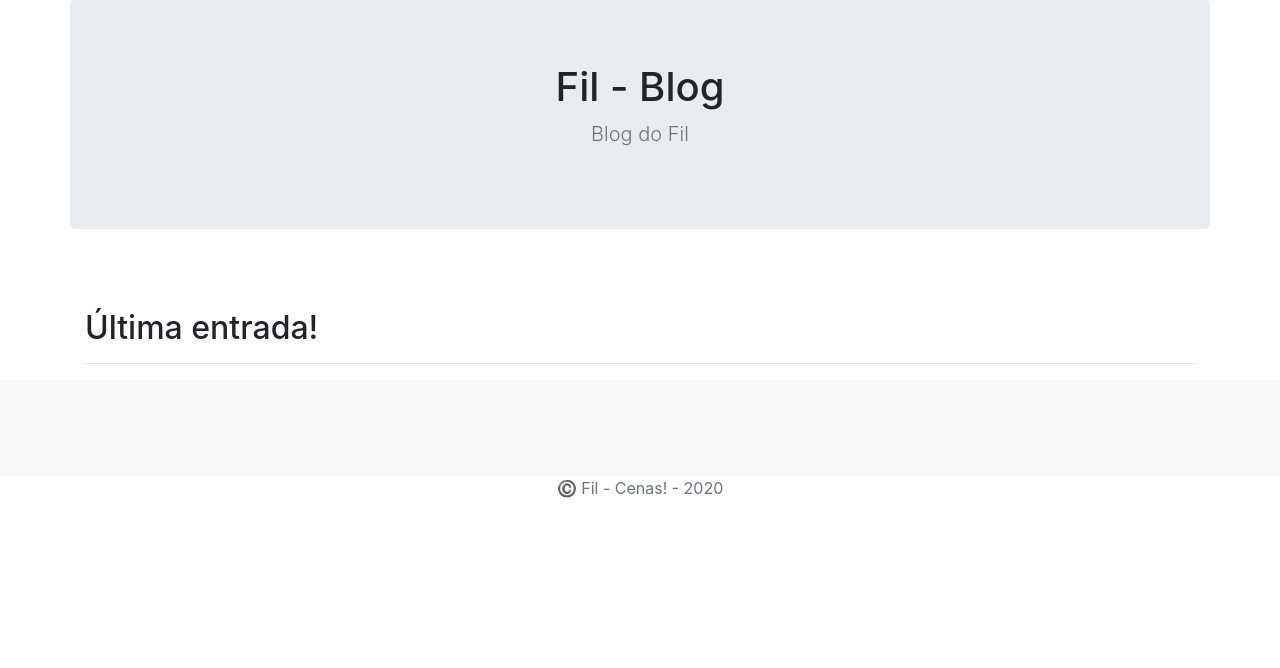
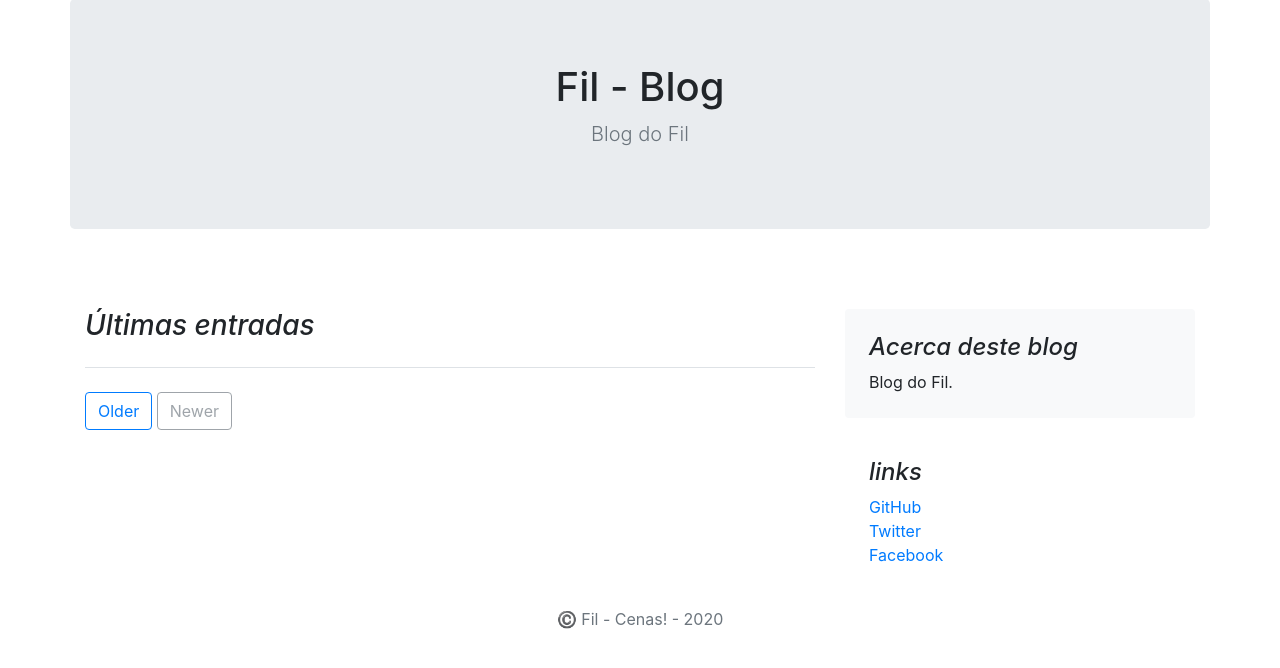
Before and after one commit to xfil/portfolio-proj, a Django app: page /blog/ in a window 1280 px wide. Shown: the part 57-725 px from the top of the page. Run offline with Django 3.2, Linux system fonts and the light colour scheme; data that the repository does not hold is empty; some libraries are stand-ins or nearby versions.

Commit message:
commit009

```diff
--- a/blog/templates/blog/allblogs.html
+++ b/blog/templates/blog/allblogs.html
@@ -42,7 +42,12 @@
   </style>
   <!-- Custom styles for this template -->
   <link href="album.css" rel="stylesheet">
+  <!-- Custom styles for this template -->
+  <link href="https://fonts.googleapis.com/css?family=Playfair+Display:700,900" rel="stylesheet">
+  <!-- Custom styles for this template -->
+  <link href="blog.css" rel="stylesheet">
 </head>
+
 <body>
   <header>
     <nav class="navbar navbar-expand-lg navbar-dark bg-dark">
@@ -67,157 +72,148 @@
         <h1>Fil - Blog</h1>
         <p class="lead text-muted">Blog do Fil</p>
       </div>
+      <!--
       <div class="container">
       <br />
       <br />
       <h2>Última entrada!</h2>
-        <hr />
     </div>
+  -->
 </section>
 
-    <div class="album py-5 bg-light">
-      <div class="container">
+<br />
+<br />
 
-        <div class="row">
-
-          {% for job in jobs.all %}
-          <div class="col-md-4">
-            <div class="card mb-4 shadow-sm">
-              <img class="card-img-top" src="{{ job.image.url }}"/>
-              <div class="card-body">
-                <p class="card-text">{{ job.summary }}</p>
+<!--
+<div class="jumbotron p-4 p-md-5 text-white rounded bg-dark">
+<div class="col-md-6 px-0">
+<h1 class="display-4 font-italic">Title of a longer featured blog post</h1>
+<p class="lead my-3">Multiple lines of text that form the lede, informing new readers quickly and efficiently about what’s most interesting in this post’s contents.</p>
+<p class="lead mb-0"><a href="#" class="text-white font-weight-bold">Continue reading...</a></p>
 </div>
 </div>
+
+<div class="row mb-2">
+<div class="col-md-6">
+<div class="row no-gutters border rounded overflow-hidden flex-md-row mb-4 shadow-sm h-md-250 position-relative">
+<div class="col p-4 d-flex flex-column position-static">
+<strong class="d-inline-block mb-2 text-primary">World</strong>
+<h3 class="mb-0">Featured post</h3>
+<div class="mb-1 text-muted">Nov 12</div>
+<p class="card-text mb-auto">This is a wider card with supporting text below as a natural lead-in to additional content.</p>
+<a href="#" class="stretched-link">Continue reading</a>
 </div>
-          {% endfor %}
-  <!--
-          <div class="col-md-4">
-            <div class="card mb-4 shadow-sm">
-              <svg class="bd-placeholder-img card-img-top" width="100%" height="225" xmlns="http://www.w3.org/2000/svg" preserveAspectRatio="xMidYMid slice" focusable="false" role="img" aria-label="Placeholder: Thumbnail"><title>Placeholder</title><rect width="100%" height="100%" fill="#55595c"/><text x="50%" y="50%" fill="#eceeef" dy=".3em">Thumbnail</text></svg>
-              <div class="card-body">
-                <p class="card-text">This is a wider card with supporting text below as a natural lead-in to additional content. This content is a little bit longer.</p>
-                <div class="d-flex justify-content-between align-items-center">
-                  <div class="btn-group">
-                    <button type="button" class="btn btn-sm btn-outline-secondary">View</button>
-                    <button type="button" class="btn btn-sm btn-outline-secondary">Edit</button>
-                  </div>
-                  <small class="text-muted">9 mins</small>
-                </div>
+
+<div class="col-auto d-none d-lg-block">
+<svg class="bd-placeholder-img" width="200" height="250" xmlns="http://www.w3.org/2000/svg" preserveAspectRatio="xMidYMid slice" focusable="false" role="img" aria-label="Placeholder: Thumbnail"><title>Placeholder</title><rect width="100%" height="100%" fill="#55595c"/><text x="50%" y="50%" fill="#eceeef" dy=".3em">Thumbnail</text></svg>
 </div>
 </div>
 </div>
 
-          <div class="col-md-4">
-            <div class="card mb-4 shadow-sm">
-              <svg class="bd-placeholder-img card-img-top" width="100%" height="225" xmlns="http://www.w3.org/2000/svg" preserveAspectRatio="xMidYMid slice" focusable="false" role="img" aria-label="Placeholder: Thumbnail"><title>Placeholder</title><rect width="100%" height="100%" fill="#55595c"/><text x="50%" y="50%" fill="#eceeef" dy=".3em">Thumbnail</text></svg>
-              <div class="card-body">
-                <p class="card-text">This is a wider card with supporting text below as a natural lead-in to additional content. This content is a little bit longer.</p>
-                <div class="d-flex justify-content-between align-items-center">
-                  <div class="btn-group">
-                    <button type="button" class="btn btn-sm btn-outline-secondary">View</button>
-                    <button type="button" class="btn btn-sm btn-outline-secondary">Edit</button>
+<div class="col-md-6">
+<div class="row no-gutters border rounded overflow-hidden flex-md-row mb-4 shadow-sm h-md-250 position-relative">
+<div class="col p-4 d-flex flex-column position-static">
+<strong class="d-inline-block mb-2 text-success">Design</strong>
+<h3 class="mb-0">Post title</h3>
+<div class="mb-1 text-muted">Nov 11</div>
+<p class="mb-auto">This is a wider card with supporting text below as a natural lead-in to additional content.</p>
+<a href="#" class="stretched-link">Continue reading</a>
 </div>
-                  <small class="text-muted">9 mins</small>
-                </div>
-              </div>
-            </div>
-          </div>
-
-          <div class="col-md-4">
-            <div class="card mb-4 shadow-sm">
-              <svg class="bd-placeholder-img card-img-top" width="100%" height="225" xmlns="http://www.w3.org/2000/svg" preserveAspectRatio="xMidYMid slice" focusable="false" role="img" aria-label="Placeholder: Thumbnail"><title>Placeholder</title><rect width="100%" height="100%" fill="#55595c"/><text x="50%" y="50%" fill="#eceeef" dy=".3em">Thumbnail</text></svg>
-              <div class="card-body">
-                <p class="card-text">This is a wider card with supporting text below as a natural lead-in to additional content. This content is a little bit longer.</p>
-                <div class="d-flex justify-content-between align-items-center">
-                  <div class="btn-group">
-                    <button type="button" class="btn btn-sm btn-outline-secondary">View</button>
-                    <button type="button" class="btn btn-sm btn-outline-secondary">Edit</button>
-                  </div>
-                  <small class="text-muted">9 mins</small>
-                </div>
-              </div>
-            </div>
-          </div>
-          <div class="col-md-4">
-            <div class="card mb-4 shadow-sm">
-              <svg class="bd-placeholder-img card-img-top" width="100%" height="225" xmlns="http://www.w3.org/2000/svg" preserveAspectRatio="xMidYMid slice" focusable="false" role="img" aria-label="Placeholder: Thumbnail"><title>Placeholder</title><rect width="100%" height="100%" fill="#55595c"/><text x="50%" y="50%" fill="#eceeef" dy=".3em">Thumbnail</text></svg>
-              <div class="card-body">
-                <p class="card-text">This is a wider card with supporting text below as a natural lead-in to additional content. This content is a little bit longer.</p>
-                <div class="d-flex justify-content-between align-items-center">
-                  <div class="btn-group">
-                    <button type="button" class="btn btn-sm btn-outline-secondary">View</button>
-                    <button type="button" class="btn btn-sm btn-outline-secondary">Edit</button>
-                  </div>
-                  <small class="text-muted">9 mins</small>
-                </div>
-              </div>
-            </div>
-          </div>
-          <div class="col-md-4">
-            <div class="card mb-4 shadow-sm">
-              <svg class="bd-placeholder-img card-img-top" width="100%" height="225" xmlns="http://www.w3.org/2000/svg" preserveAspectRatio="xMidYMid slice" focusable="false" role="img" aria-label="Placeholder: Thumbnail"><title>Placeholder</title><rect width="100%" height="100%" fill="#55595c"/><text x="50%" y="50%" fill="#eceeef" dy=".3em">Thumbnail</text></svg>
-              <div class="card-body">
-                <p class="card-text">This is a wider card with supporting text below as a natural lead-in to additional content. This content is a little bit longer.</p>
-                <div class="d-flex justify-content-between align-items-center">
-                  <div class="btn-group">
-                    <button type="button" class="btn btn-sm btn-outline-secondary">View</button>
-                    <button type="button" class="btn btn-sm btn-outline-secondary">Edit</button>
-                  </div>
-                  <small class="text-muted">9 mins</small>
-                </div>
-              </div>
-            </div>
-          </div>
-
-          <div class="col-md-4">
-            <div class="card mb-4 shadow-sm">
-              <svg class="bd-placeholder-img card-img-top" width="100%" height="225" xmlns="http://www.w3.org/2000/svg" preserveAspectRatio="xMidYMid slice" focusable="false" role="img" aria-label="Placeholder: Thumbnail"><title>Placeholder</title><rect width="100%" height="100%" fill="#55595c"/><text x="50%" y="50%" fill="#eceeef" dy=".3em">Thumbnail</text></svg>
-              <div class="card-body">
-                <p class="card-text">This is a wider card with supporting text below as a natural lead-in to additional content. This content is a little bit longer.</p>
-                <div class="d-flex justify-content-between align-items-center">
-                  <div class="btn-group">
-                    <button type="button" class="btn btn-sm btn-outline-secondary">View</button>
-                    <button type="button" class="btn btn-sm btn-outline-secondary">Edit</button>
-                  </div>
-                  <small class="text-muted">9 mins</small>
-                </div>
-              </div>
-            </div>
-          </div>
-          <div class="col-md-4">
-            <div class="card mb-4 shadow-sm">
-              <svg class="bd-placeholder-img card-img-top" width="100%" height="225" xmlns="http://www.w3.org/2000/svg" preserveAspectRatio="xMidYMid slice" focusable="false" role="img" aria-label="Placeholder: Thumbnail"><title>Placeholder</title><rect width="100%" height="100%" fill="#55595c"/><text x="50%" y="50%" fill="#eceeef" dy=".3em">Thumbnail</text></svg>
-              <div class="card-body">
-                <p class="card-text">This is a wider card with supporting text below as a natural lead-in to additional content. This content is a little bit longer.</p>
-                <div class="d-flex justify-content-between align-items-center">
-                  <div class="btn-group">
-                    <button type="button" class="btn btn-sm btn-outline-secondary">View</button>
-                    <button type="button" class="btn btn-sm btn-outline-secondary">Edit</button>
-                  </div>
-                  <small class="text-muted">9 mins</small>
-                </div>
-              </div>
-            </div>
-          </div>
-          <div class="col-md-4">
-            <div class="card mb-4 shadow-sm">
-              <svg class="bd-placeholder-img card-img-top" width="100%" height="225" xmlns="http://www.w3.org/2000/svg" preserveAspectRatio="xMidYMid slice" focusable="false" role="img" aria-label="Placeholder: Thumbnail"><title>Placeholder</title><rect width="100%" height="100%" fill="#55595c"/><text x="50%" y="50%" fill="#eceeef" dy=".3em">Thumbnail</text></svg>
-              <div class="card-body">
-                <p class="card-text">This is a wider card with supporting text below as a natural lead-in to additional content. This content is a little bit longer.</p>
-                <div class="d-flex justify-content-between align-items-center">
-                  <div class="btn-group">
-                    <button type="button" class="btn btn-sm btn-outline-secondary">View</button>
-                    <button type="button" class="btn btn-sm btn-outline-secondary">Edit</button>
-                  </div>
-                  <small class="text-muted">9 mins</small>
-                </div>
-              </div>
+<div class="col-auto d-none d-lg-block">
+<svg class="bd-placeholder-img" width="200" height="250" xmlns="http://www.w3.org/2000/svg" preserveAspectRatio="xMidYMid slice" focusable="false" role="img" aria-label="Placeholder: Thumbnail"><title>Placeholder</title><rect width="100%" height="100%" fill="#55595c"/><text x="50%" y="50%" fill="#eceeef" dy=".3em">Thumbnail</text></svg>
 </div>
 </div>
 </div>
 </div>
 </div>
 -->
+
+<main role="main" class="container">
+  <div class="row">
+    <div class="col-md-8 blog-main">
+      <h3 class="pb-4 mb-4 font-italic border-bottom">
+        Últimas entradas
+      </h3>
+{% for blog in blogs.all %}
+      <div class="blog-post">
+        <h2 class="blog-post-title">{{ blog.title }}</h2>
+        <p class="blog-post-meta"><a href="#">{{ blog.pubdate }} Fil</a></p>
+
+        <img class="img-fluid"src="{{ blog.image.url }}" width=600px />
+        <p>{{ blog.body }}</p>
+      </div><!-- /.blog-post -->
+      {% endfor %}
+
+<!--
+      <div class="blog-post">
+        <h2 class="blog-post-title">Another blog post</h2>
+        <p class="blog-post-meta">December 23, 2013 by <a href="#">Jacob</a></p>
+
+        <p>Cum sociis natoque penatibus et magnis <a href="#">dis parturient montes</a>, nascetur ridiculus mus. Aenean eu leo quam. Pellentesque ornare sem lacinia quam venenatis vestibulum. Sed posuere consectetur est at lobortis. Cras mattis consectetur purus sit amet fermentum.</p>
+        <blockquote>
+          <p>Curabitur blandit tempus porttitor. <strong>Nullam quis risus eget urna mollis</strong> ornare vel eu leo. Nullam id dolor id nibh ultricies vehicula ut id elit.</p>
+        </blockquote>
+        <p>Etiam porta <em>sem malesuada magna</em> mollis euismod. Cras mattis consectetur purus sit amet fermentum. Aenean lacinia bibendum nulla sed consectetur.</p>
+        <p>Vivamus sagittis lacus vel augue laoreet rutrum faucibus dolor auctor. Duis mollis, est non commodo luctus, nisi erat porttitor ligula, eget lacinia odio sem nec elit. Morbi leo risus, porta ac consectetur ac, vestibulum at eros.</p>
+      </div><!-- /.blog-post -->
+<!--
+      <div class="blog-post">
+        <h2 class="blog-post-title">New feature</h2>
+        <p class="blog-post-meta">December 14, 2013 by <a href="#">Chris</a></p>
+
+        <p>Cum sociis natoque penatibus et magnis dis parturient montes, nascetur ridiculus mus. Aenean lacinia bibendum nulla sed consectetur. Etiam porta sem malesuada magna mollis euismod. Fusce dapibus, tellus ac cursus commodo, tortor mauris condimentum nibh, ut fermentum massa justo sit amet risus.</p>
+        <ul>
+          <li>Praesent commodo cursus magna, vel scelerisque nisl consectetur et.</li>
+          <li>Donec id elit non mi porta gravida at eget metus.</li>
+          <li>Nulla vitae elit libero, a pharetra augue.</li>
+        </ul>
+        <p>Etiam porta <em>sem malesuada magna</em> mollis euismod. Cras mattis consectetur purus sit amet fermentum. Aenean lacinia bibendum nulla sed consectetur.</p>
+        <p>Donec ullamcorper nulla non metus auctor fringilla. Nulla vitae elit libero, a pharetra augue.</p>
+      </div><!-- /.blog-post -->
+
+      <nav class="blog-pagination">
+        <a class="btn btn-outline-primary" href="#">Older</a>
+        <a class="btn btn-outline-secondary disabled" href="#" tabindex="-1" aria-disabled="true">Newer</a>
+      </nav>
+
+    </div><!-- /.blog-main -->
+
+    <aside class="col-md-4 blog-sidebar">
+      <div class="p-4 mb-3 bg-light rounded">
+        <h4 class="font-italic">Acerca deste blog</h4>
+        <p class="mb-0">Blog do Fil.</p>
+      </div>
+
+<!--
+      <div class="p-4">
+        <h4 class="font-italic">Arquivo</h4>
+        <ol class="list-unstyled mb-0">
+          <li><a href="#">March 2014</a></li>
+          <li><a href="#">February 2014</a></li>
+          <li><a href="#">January 2014</a></li>
+          <li><a href="#">December 2013</a></li>
+          <li><a href="#">November 2013</a></li>
+          <li><a href="#">October 2013</a></li>
+          <li><a href="#">September 2013</a></li>
+          <li><a href="#">August 2013</a></li>
+          <li><a href="#">July 2013</a></li>
+          <li><a href="#">June 2013</a></li>
+          <li><a href="#">May 2013</a></li>
+          <li><a href="#">April 2013</a></li>
+        </ol>
+      </div>
+-->
+      <div class="p-4">
+        <h4 class="font-italic">links</h4>
+        <ol class="list-unstyled">
+          <li><a href="#">GitHub</a></li>
+          <li><a href="#">Twitter</a></li>
+          <li><a href="#">Facebook</a></li>
+        </ol>
+      </div>
+    </aside><!-- /.blog-sidebar -->
+
+  </div><!-- /.row -->
 
 </main>
 
@@ -233,3 +229,52 @@
 <script src="https://stackpath.bootstrapcdn.com/bootstrap/4.4.1/js/bootstrap.min.js" integrity="sha384-wfSDF2E50Y2D1uUdj0O3uMBJnjuUD4Ih7YwaYd1iqfktj0Uod8GCExl3Og8ifwB6" crossorigin="anonymous"></script>
 
 </html>
+
+
+
+<!doctype html>
+<html lang="en">
+<head>
+  <meta charset="utf-8">
+  <meta name="viewport" content="width=device-width, initial-scale=1, shrink-to-fit=no">
+  <meta name="description" content="">
+  <meta name="author" content="Mark Otto, Jacob Thornton, and Bootstrap contributors">
+  <meta name="generator" content="Jekyll v3.8.6">
+  <title>Blog Template · Bootstrap</title>
+
+  <link rel="canonical" href="https://getbootstrap.com/docs/4.4/examples/blog/">
+
+  <!-- Bootstrap core CSS -->
+  <link href="/docs/4.4/dist/css/bootstrap.min.css" rel="stylesheet" integrity="sha384-Vkoo8x4CGsO3+Hhxv8T/Q5PaXtkKtu6ug5TOeNV6gBiFeWPGFN9MuhOf23Q9Ifjh" crossorigin="anonymous">
+
+  <!-- Favicons -->
+  <link rel="apple-touch-icon" href="/docs/4.4/assets/img/favicons/apple-touch-icon.png" sizes="180x180">
+  <link rel="icon" href="/docs/4.4/assets/img/favicons/favicon-32x32.png" sizes="32x32" type="image/png">
+  <link rel="icon" href="/docs/4.4/assets/img/favicons/favicon-16x16.png" sizes="16x16" type="image/png">
+  <link rel="manifest" href="/docs/4.4/assets/img/favicons/manifest.json">
+  <link rel="mask-icon" href="/docs/4.4/assets/img/favicons/safari-pinned-tab.svg" color="#563d7c">
+  <link rel="icon" href="/docs/4.4/assets/img/favicons/favicon.ico">
+  <meta name="msapplication-config" content="/docs/4.4/assets/img/favicons/browserconfig.xml">
+  <meta name="theme-color" content="#563d7c">
+
+
+  <style>
+    .bd-placeholder-img {
+      font-size: 1.125rem;
+      text-anchor: middle;
+      -webkit-user-select: none;
+      -moz-user-select: none;
+      -ms-user-select: none;
+      user-select: none;
+    }
+
+    @media (min-width: 768px) {
+      .bd-placeholder-img-lg {
+        font-size: 3.5rem;
+      }
+    }
+  </style>
+  <!-- Custom styles for this template -->
+  <link href="https://fonts.googleapis.com/css?family=Playfair+Display:700,900" rel="stylesheet">
+  <!-- Custom styles for this template -->
+  <link href="blog.css" rel="stylesheet">
--- a/blog/views.py
+++ b/blog/views.py
@@ -1,4 +1,6 @@
 from django.shortcuts import render
+from .models import Blog
 
 def allblogs(request):
-    return render(request, 'blog/allblogs.html')
+    blogs = Blog.objects
+    return render(request, 'blog/allblogs.html', {'blogs':blogs})
```
Lines whose indentation alone changed are shown as unchanged.
